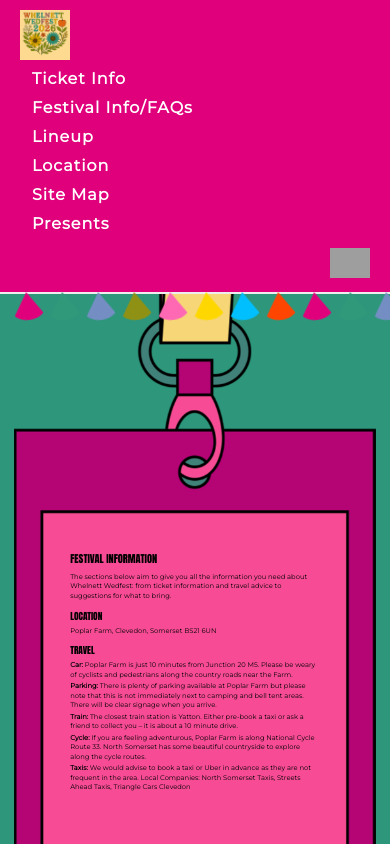
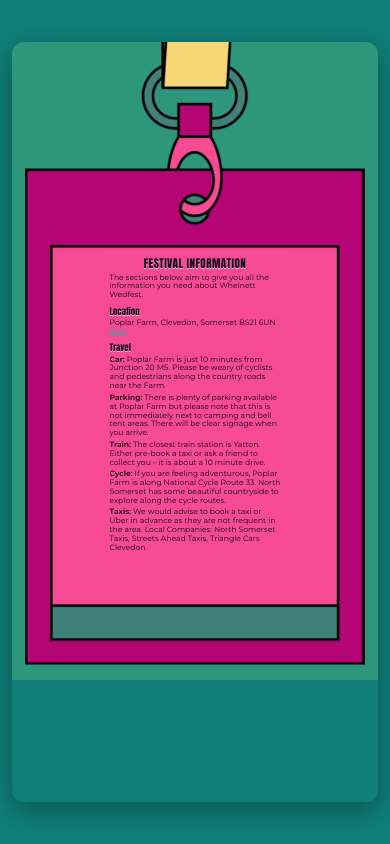
Before and after one commit to hrvxf/whelnettwedfest, a plain HTML site: page festival-info.html in a window 390 px wide. Drawn offline with Linux system fonts and the light colour scheme; grey boxes are pictures that could not be loaded.

Commit message:
Update festival-info.html

```diff
--- a/festival-info.html
+++ b/festival-info.html
@@ -1,342 +1,173 @@
-<!DOCTYPE html>
+<!doctype html>
 <html lang="en">
 <head>
-  <meta charset="UTF-8">
-  <meta name="viewport" content="width=device-width, initial-scale=1.0">
-  <title>Whelnett Wedfest Info</title>
-  <link href="https://fonts.googleapis.com/css2?family=Montserrat&display=swap" rel="stylesheet">
+  <meta charset="utf-8" />
+  <meta name="viewport" content="width=device-width,initial-scale=1" />
+  <title>Festival Information</title>
+
+  <link href="https://fonts.googleapis.com/css2?family=Montserrat:wght@300;400;600&display=swap" rel="stylesheet">
+
   <style>
-  html, body {
-    margin: 0;
-    padding: 0;
-    background-color: #ffffff;
-    font-family: 'Montserrat', sans-serif;
-    color: #000;
-    cursor: pointer;
-    height: 100%;
-    overflow-x: hidden;
+    :root {
+      --bg-url: url('FestivalInfo.png');
+      --accent-teal: #17b4ad;
     }
 
-  /* Header styles */
-  header {
-    position: sticky;
-    top: 0;
-    z-index: 1000;
-    background-color: #e1007b;
-    border-bottom: 2px solid #eee;
+    * { box-sizing: border-box; margin: 0; padding: 0; }
+    html, body {
+      height: 100%;
+      background: #0f7f78;
+      font-family: Montserrat, system-ui, -apple-system, "Segoe UI", Roboto, "Helvetica Neue", Arial;
+    }
+    body {
       display: flex;
       align-items: center;
-    justify-content: space-between;
-    flex-wrap: wrap;
-    padding: 10px 20px;
-    position: relative;
+      justify-content: center;
+      padding: 12px;
+      -webkit-font-smoothing: antialiased;
+      -moz-osx-font-smoothing: grayscale;
     }
 
-  .header-left img {
-    height: 50px;
-    width: auto;
-    max-width: 180px;
+    .scene {
+      width: 100%;
+      max-width: 720px;
+      height: calc(min(90vh, 980px));
+      perspective: 1200px;
+      cursor: pointer;
+      display: flex;
+      align-items: center;
+      justify-content: center;
     }
 
-  nav ul {
-    list-style: none;
-    display: flex;
-    flex-wrap: wrap;
-    justify-content: center;
-    margin: 0;
-    padding: 0;
+    .pass {
+      width: 100%;
+      height: 100%;
+      position: relative;
+      transform-style: preserve-3d;
+      transition: transform 700ms cubic-bezier(.2,.9,.3,1);
+      border-radius: 12px;
+      box-shadow: 0 8px 28px rgba(0,0,0,.35);
+      overflow: visible;
+      background-color: transparent;
     }
 
-  nav li a {
-    color: white;
-    font-weight: bold;
-    padding: 8px 12px;
-    text-decoration: none;
-    letter-spacing: 1px;
-    transition: color 0.3s ease;
+    .scene.flipped .pass { transform: rotateY(180deg); }
+
+    .face {
+      position: absolute;
+      inset: 0;
+      backface-visibility: hidden;
+      border-radius: 12px;
+      display: flex;
+      align-items: flex-start;
+      justify-content: center;
+      background-repeat: no-repeat;
+      background-position: center top;
+      background-size: contain;
+      background-image: var(--bg-url);
     }
 
-  nav li a:hover,
-  nav li a:active {
-    color: #fcdb92;
+    .face.back { transform: rotateY(180deg); }
+
+    .text-frame {
+      position: absolute;
+      top: 34%;
+      bottom: 13%;
+      left: 25%;
+      right: 25%;
+      overflow: hidden;
+      padding: clamp(6px, 1vw, 10px);
+      border-radius: 8px;
+      box-shadow: inset 0 1px 0 rgba(255,255,255,0.03);
+      overflow-wrap: break-word;
+      word-break: break-word;
+      max-height: 100%;
     }
 
-  .header-right img {
-    height: 30px;
-    width: auto;
+    h2, h3 {
+      margin-bottom: 0.18rem;
+      line-height: 1.1;
+      font-family: Impact, 'Haettenschweiler', 'Arial Black', sans-serif;
+      color: #1a0120;
+      text-shadow: 0 1px 0 rgba(255,255,255,.6);
     }
 
-  /* Bunting */
-  .bunting-curve {
-    position: absolute;
-    bottom: -28px;
-    left: 0;
-    width: 100%;
-    display: flex;
-    justify-content: space-between;
-    padding: 0 10px;
-    pointer-events: none;
-    z-index: 10;
-  }
-
-  .flag {
-    width: 0;
-    height: 0;
-    border-left: 18px solid transparent;
-    border-right: 18px solid transparent;
-    border-bottom: 28px solid;
-    transform: rotate(-10deg);
-    border-radius: 0 0 50% 50%;
-    animation: sway 4s ease-in-out infinite;
-  }
-
-  .flag:nth-child(1)  { border-bottom-color: #e1007b; }
-  .flag:nth-child(2)  { border-bottom-color: #30997a; }
-  .flag:nth-child(3)  { border-bottom-color: #748ec4; }
-  .flag:nth-child(4)  { border-bottom-color: #8f9114; }
-  .flag:nth-child(5)  { border-bottom-color: #ff69b4; }
-  .flag:nth-child(6)  { border-bottom-color: #ffd700; }
-  .flag:nth-child(7)  { border-bottom-color: #00bfff; }
-  .flag:nth-child(8)  { border-bottom-color: #ff4500; }
-  .flag:nth-child(9)  { border-bottom-color: #e1007b; }
-  .flag:nth-child(10) { border-bottom-color: #30997a; }
-  .flag:nth-child(11) { border-bottom-color: #748ec4; }
-  .flag:nth-child(12) { border-bottom-color: #8f9114; }
-
-  @keyframes sway {
-    0%, 100% { transform: rotate(-10deg); }
-    50%      { transform: rotate(-5deg); }
-  }
-
-  /* Flip card content */
-  .container {
-    position: relative;
-    width: 100%;
-    overflow: hidden; /* ensures stretched image doesn’t spill */
-  }
-
-  .image-wrapper {
-    transition: transform 0.6s ease;
-  }
-
-  .flipped .image-wrapper {
-    transform: scaleX(-1);
-  }
-
-  .container img {
-    width: 100%;
-    height: auto;
-    display: block;
-  }
-
-  /* Text overlay */
-  .text-front, .text-back {
-    position: absolute;
-    top: 36%;
-    left: 10%;
-    right: 10%;
-    max-width: 1250px;
-    margin: 0 auto;
-    box-sizing: border-box;
-    transition: opacity 0.6s ease;
-    background: none;
-    color: #000;
-    padding: 0;
-    z-index: 20; /* keep text above image */
-  }
-
-  .text-back { opacity: 0; }
-  .flipped .text-front { opacity: 0; }
-  .flipped .text-back { opacity: 1; }
-
       h2 {
-    font-family: Impact, sans-serif;
-    font-size: 3em;
+				font-size: clamp(0.7rem, 1.5vw, 0.85rem);
+				text-align: center;
 				text-transform: uppercase;
-    margin-top: 0;
-    margin-bottom: 0.5em;
+				letter-spacing: 0.04em;
 			}
 
 			h3 {
-    font-family: Impact, sans-serif;
-    font-size: 2.5em;
-    text-transform: uppercase;
-    margin-top: 1em;
-    margin-bottom: 0.3em;
+				font-size: clamp(0.55rem, 1.2vw, 0.7rem);
+				margin-top: 0.4rem;
 			}
 
 			p {
-    font-size: 2em;
-    margin: 0.3em 0;
+				font-size: clamp(0.48rem, 1vw, 0.65rem);
+				line-height: 1.15;
+				margin-top: 0.18rem;
+				color: #12030f;
 			}
 
-  strong { font-weight: bold; }
-
-  .maps-icon {
-    width: 30px;
-    height: 30px;
-    vertical-align: middle;
-    margin-left: 10px;
-  }
-
-  /* Footer */
-  footer {
-    background-color: #30997a;
-    text-align: center;
-    padding: 20px 10px;
-  }
-
-  footer p {
-    color: #fff;
-    font-size: 0.9em;
-    margin: 0 0 10px;
-  }
-
-  footer img {
-    width: 60px;
-    height: auto;
-    display: inline-block;
-  }
-
-  .attribution {
-    font-size: 0.6em;
-    margin-top: 5px;
-  }
-
-  .attribution a {
-    color: #30997a;
-    text-decoration: none;
-  }
-
-  .attribution a:hover {
+    p a {
+      color: var(--accent-teal);
       text-decoration: underline;
     }
 
-  /* ---------------- MEDIA QUERIES ---------------- */
-
-  @media (max-width: 768px) {
-    header {
-      flex-direction: column;
-      align-items: flex-start;
-    }
-    nav ul {
-      flex-direction: column;
-      align-items: flex-start;
-    }
-    nav li {
-      margin: 5px 0;
-    }
-    .header-right {
-      align-self: flex-end;
-      margin-top: 10px;
-    }
+    strong {
+      font-weight: 600;
+      color: #12030f;
     }
 
-  @media (max-width: 1024px) {
-    .container img {
-      height: calc(110% + (180 - 110) * ((1024px - 100vw) / (1024 - 320)));
-      object-fit: cover;
-    }
-    .text-front, .text-back {
-      top: 35%;
-      left: 15%;
-      right: 15%;
-      font-size: 1.4em;
-      line-height: 1.4;
-    }
-    h2 { font-size: 1em; }
-    h3 { font-size: 0.8em; }
-    p  { font-size: 0.6em; }
+    .hint {
+      position: absolute;
+      left: 12px;
+      top: 12px;
+      background: rgba(255,255,255,0.85);
+      color: #2a1a1a;
+      font-size: 11px;
+      padding: 6px 10px;
+      border-radius: 999px;
+      box-shadow: 0 2px 6px rgba(0,0,0,0.12);
+      user-select: none;
+      display: none;
     }
 
-  @media (max-width: 480px) {
-    .container img {
-      height: 200%; /* stretch more on small screens */
-      object-fit: cover;
-    }
-    .text-front, .text-back {
-      top: 38%;
-      left: 18%;
-      right: 18%;
-      font-size: 0.65em;
-    }
-    h2 { font-size: 1em; }
-    h3 { font-size: 0.9em; }
-    p  { font-size: 0.65em; }
+    @media(min-width:680px) {
+      .hint { display: block; }
+      .hint-back { display: block; }
     }
 
-  @media (max-width: 430px) {
-    .container img {
-      height: 250%; /* even more dramatic stretch */
-      object-fit: cover;
-    }
+    .hint-back {
+      right: 12px;
+      left: auto;
+      top: 12px;
+      display: none;
     }
 
-  @media (min-width: 1500px) and (max-width: 1600px) {
-    .text-front, .text-back {
-      left: 14%;
-      right: 14%;
+    .pass, .text-frame, .face { -webkit-user-select: none; -ms-user-select: none; user-select: none; }
+    .text-frame * { user-select: text; }
+
+    @media (max-width:420px) {
+      .text-frame { transform: translateY(-12%); }
     }
-  }
-
-  @media (max-width: 500px) {
-  body {
-    background-color: lime !important;
-  }
-  }
-
   </style>
 </head>
 <body>
 
-  <!-- Festival Header -->
-  <header>
-    <div class="header-left">
-      <a href="https://hannahwh05.github.io/whelnettwedfest/">
-        <img src="whelnettwedfestlogo.png" alt="Whelnett Wedfest Logo">
-      </a>
-    </div>
+  <div class="scene" id="scene" tabindex="0" aria-label="Festival pass. Click to flip for more information.">
+    <div class="pass" id="pass">
 
-    <nav>
-      <ul>
-        <li><a href="ticket-info.html">Ticket Info</a></li>
-        <li><a href="festival-info.html">Festival Info/FAQs</a></li>
-                <li><a href="coming-soon.html">Lineup</a></li>
-        <li><a href="location.html">Location</a></li>
-        <li><a href="coming-soon.html">Site Map</a></li>
-        <li><a href="presents.html">Presents</a></li>
-      </ul>
-    </nav>
-
-    <div class="header-right">
-      <a href="https://www.instagram.com/whelnettwedfest/" target="_blank">
-        <img src="https://cdn-icons-png.flaticon.com/512/2111/2111463.png" alt="Instagram">
-      </a>
-    </div>
-
-    <div class="bunting-curve">
-      <div class="flag"></div><div class="flag"></div><div class="flag"></div><div class="flag"></div>
-      <div class="flag"></div><div class="flag"></div><div class="flag"></div><div class="flag"></div>
-      <div class="flag"></div><div class="flag"></div><div class="flag"></div><div class="flag"></div>
-    </div>
-  </header>
-
-  <!-- Page Content -->
-  <div class="container" id="flipContainer">
-    <div class="image-wrapper">
-      <img src="FestivalInfo.png" alt="Badge Illustration">
-    </div>
-
-    <div class="text-front">
-      <h2>Festival Information</h2>
-      <p>The sections below aim to give you all the information you need about Whelnett Wedfest: from ticket
-         information and travel advice to suggestions for what to bring.</p>
+      <section class="face front" aria-hidden="false">
+        <div class="hint">Click to flip</div>
+        <div class="text-frame" id="frontText">
+          <h2>FESTIVAL INFORMATION</h2>
+          <p>The sections below aim to give you all the information you need about Whelnett Wedfest.</p>
 
           <h3>Location</h3>
-      <p>
-        Poplar Farm, Clevedon, Somerset BS21 6UN
-        <a href="https://hannahwh05.github.io/whelnettwedfest/Poplar-Farm-Google-Maps.html" target="_blank"></a>
-      </p>
+          <p>Poplar Farm, Clevedon, Somerset BS21 6UN <a href="https://hannahwh05.github.io/whelnettwedfest/Poplar-Farm-Google-Maps.html" target="_blank" rel="noopener noreferrer">Map</a></p>
 
           <h3>Travel</h3>
           <p><strong>Car:</strong> Poplar Farm is just 10 minutes from Junction 20 M5. Please be weary of cyclists and pedestrians along the country roads near the Farm.</p>
@@ -345,42 +176,55 @@
           <p><strong>Cycle:</strong> If you are feeling adventurous, Poplar Farm is along National Cycle Route 33. North Somerset has some beautiful countryside to explore along the cycle routes.</p>
           <p><strong>Taxis:</strong> We would advise to book a taxi or Uber in advance as they are not frequent in the area. Local Companies: North Somerset Taxis, Streets Ahead Taxis, Triangle Cars Clevedon</p>
         </div>
+      </section>
 
-    <div class="text-back">
+      <section class="face back" aria-hidden="true">
+        <div class="hint hint-back">Click to flip</div>
+        <div class="text-frame" id="backText">
           <h3>Accommodation</h3>
-      <p>If camping or even glamping isn’t your style, Poplar Farm is not far from Clevedon or Yatton for hotels and AirBnBs.
-      <br>
-      We highly encourage you to bring the festival vibes though and rent a bell tent! <br>
-      See our glamping options page for more information on what to expect. </p>
+          <p>If camping or even glamping isn’t your style, Poplar Farm is not far from Clevedon or Yatton for hotels and AirBnBs. <br> We highly encourage you to bring the festival vibes though and rent a bell tent! <br> See our glamping options page for more information on what to expect.</p>
 
           <h3>Dress Code</h3>
-      <p>We encourage earthy tones and bright colours for the handfasting ceremony as it is thought to bring positive energy to the occasion. We suggest more relaxed suits and flowy, comfortable dresses. Shoes with thin heels, such as stilettos, are not advised as we will be on grass for much of the day.<br>
-      <br>
-      Bring vibrant, festival themed clothing for the rest of the day and be prepared for whatever the weather may bring!
-      </p>
+          <p>We encourage earthy tones and bright colours for the handfasting ceremony as it is thought to bring positive energy to the occasion. We suggest more relaxed suits and flowy, comfortable dresses. Shoes with thin heels, such as stilettos, are not advised as we will be on grass for much of the day.<br><br> Bring vibrant, festival themed clothing for the rest of the day and be prepared for whatever the weather may bring!</p>
 
           <h3>Contacts</h3>
           <p>Any queries, whatsapp Hannah or Laurie.</p>
         </div>
+      </section>
+
+    </div>
   </div>
 
   <script>
-    const flipContainer = document.getElementById('flipContainer');
-    document.body.addEventListener('click', () => {
-      flipContainer.classList.toggle('flipped');
+    (function(){
+      const scene = document.getElementById('scene');
+      let flipped = false;
+
+      function toggleFlip(e){
+        const sel = window.getSelection();
+        if (sel && sel.toString().length) return;
+        flipped = !flipped;
+        scene.classList.toggle('flipped', flipped);
+      }
+
+      scene.addEventListener('click', toggleFlip);
+
+      scene.addEventListener('keydown', function(e){
+        if (e.key === 'Enter' || e.key === ' ' || e.key === 'Spacebar') {
+          e.preventDefault();
+          toggleFlip();
+        }
       });
+
+      scene.addEventListener('transitionend', function(){
+        if (scene.classList.contains('flipped')) {
+           document.getElementById('backText').scrollTop = 0;
+        } else {
+          document.getElementById('frontText').scrollTop = 0;
+        }
+      });
+    })();
   </script>
-
-  <!-- Festival Footer -->
-  <footer>
-    <p>Whelnett Wedfest Ltd.</p>
-    <img src="whelnettwedfestlogo.png" alt="Whelnett Wedfest Logo">
-    <p class="attribution">
-      <a href="https://www.flaticon.com/free-icons/instagram" title="instagram icons">
-        Instagram icons created by Grow studio - Flaticon
-      </a>
-    </p>
-  </footer>
 
 </body>
 </html>
```
Lines whose indentation alone changed are shown as unchanged.
